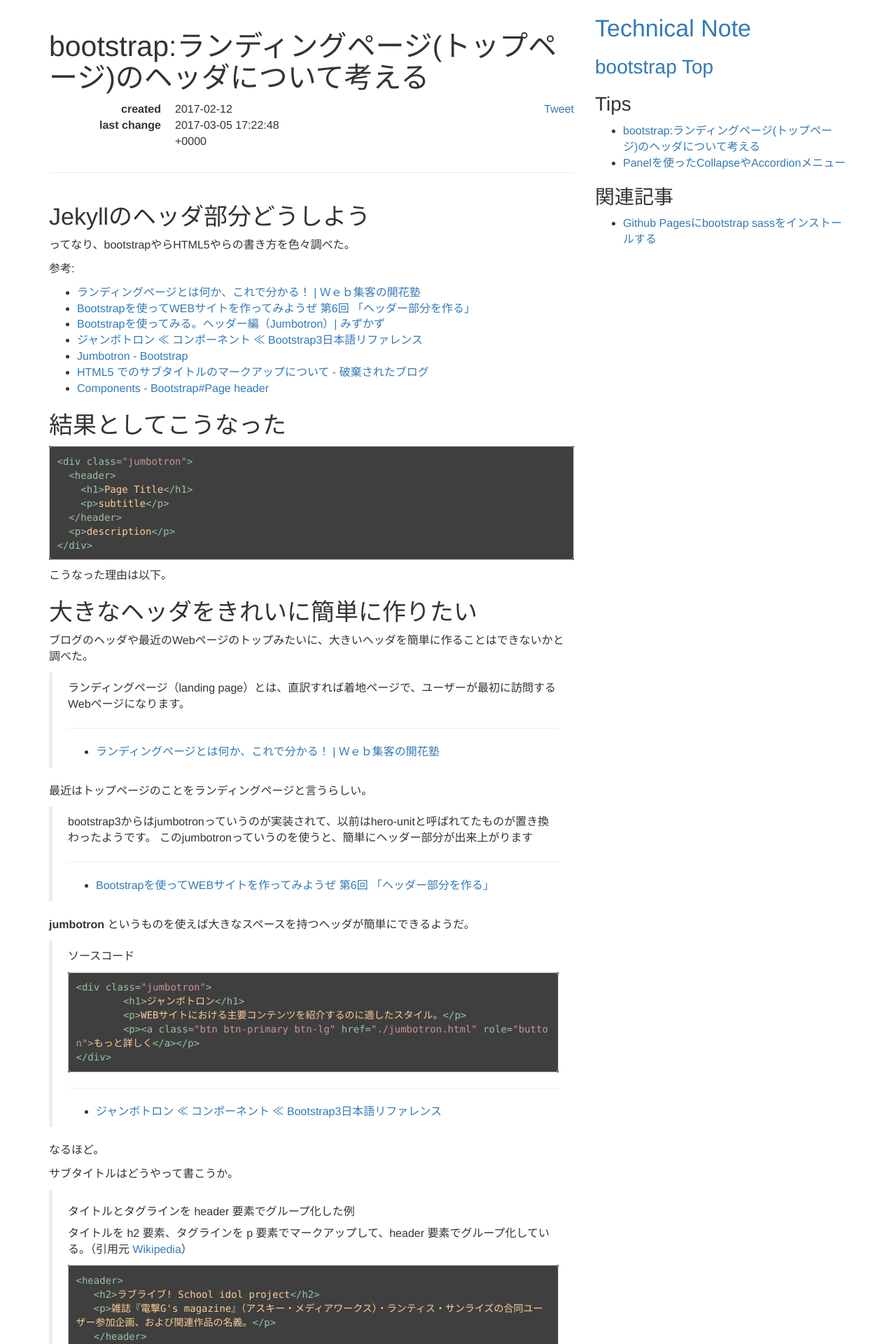
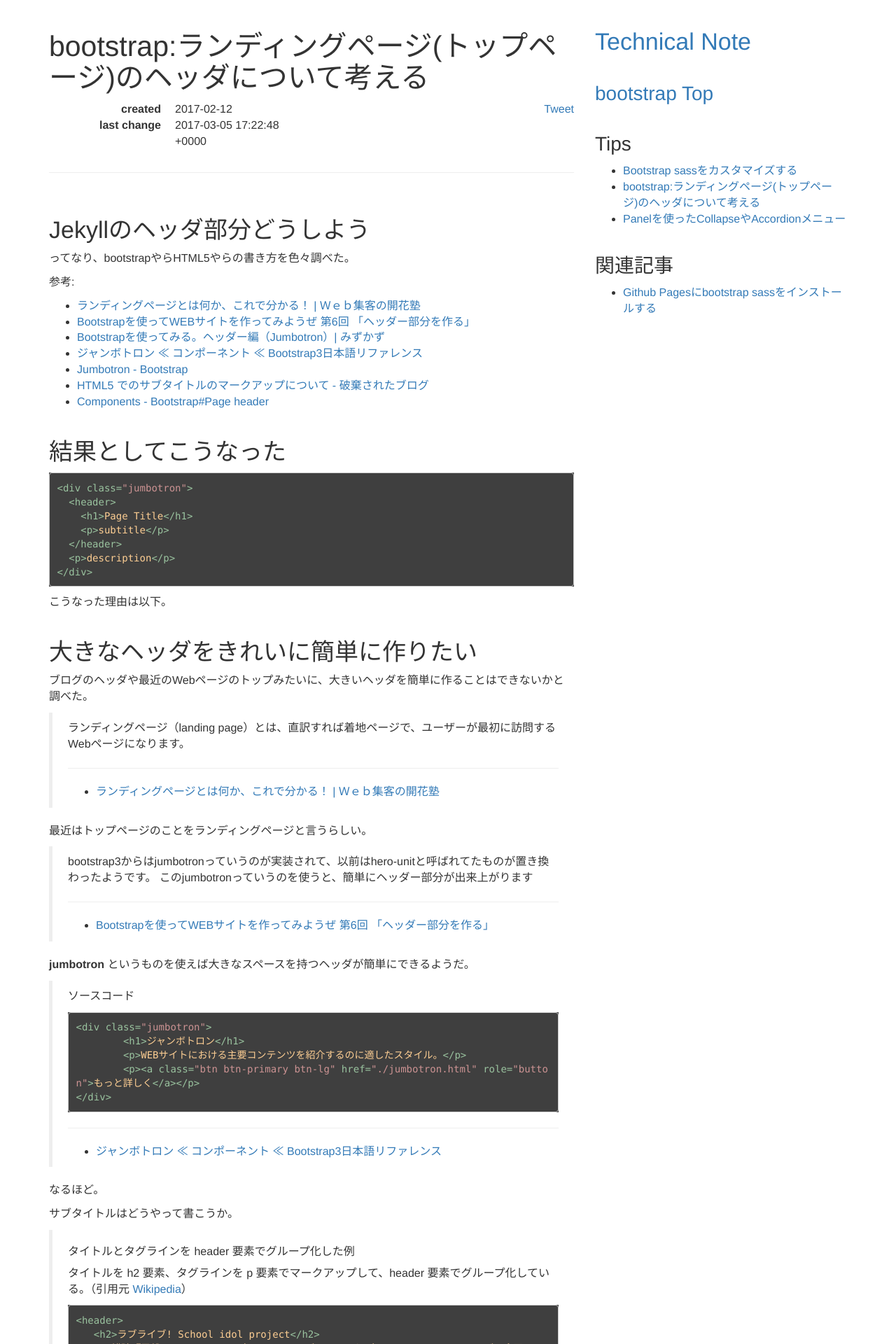
Before and after one commit to leico/TechnicalNote, a Jekyll site: the page built from _Bootstrap/bootstrap-landing-page-header.md, in a window 1280 px wide. Shown: the top 1920 px of the page at 70% size. Built offline with Jekyll 4.4.1, drawn with Linux system fonts in a browser that asks for light colours; comment, search, counter and statistics services are not loaded; some of the changed lines change nothing that is shown.

Commit message:
customize style

````diff
--- /dev/null
+++ b/_Bootstrap/sass-customize.md
@@ -0,0 +1,137 @@
+---
+layout : post
+title  : Bootstrap sassをカスタマイズする
+date   : 2017/04/01
+lastchange : 2017-04-02 00:03:42.
+tags   :
+  - Bootstrap
+  - sass
+  - jekyll
+  - github pages
+---
+
+## デフォルトだとやっぱりみにくい
+
+というか本文の文字小さすぎる。一方で引用の文字大きすぎる。
+
+ということで *style.sass*をカスタマイズした。
+
+```sass
+$font-size-base : 16px
+
+$blockquote-font-size: $font-size-base
+
+
+//import bootstrap
+@import "bootstrap/_bootstrap"
+@import "_syntax"
+
+pre
+  font-size : $font-size-small
+
+.MathJax_Display
+  font-size : $font-size-large
+
+h1, .h1, h2, .h2, h3, .h3
+  margin-top : $font-size-h1
+```
+
+参考
+
+* [Bootstrap実践編 Sass,CSSを追加してオリジナルデザインにする（４） - マンガでなれる？WEBデザイナー講座](https://creativeweb.jp/manga/bootstrap-2/page4)
+* [Sass: Sass Basics](http://sass-lang.com/guide)
+* [変数宣言の!defaultは「既に定義されている場合は上書きしない」という意味 - Qiita](http://qiita.com/yuku_t/items/0bebe541432cdfad4e14)
+
+## 変数の値を変更する
+
+> ```sass
+> $font-stack:    Helvetica, sans-serif
+> $primary-color: #333
+>
+> body
+>   font: 100% $font-stack
+>   color: $primary-color
+> ```
+>
+> ---
+>
+> * [Sass: Sass Basics](http://sass-lang.com/guide)
+
+こうやって変数を使えるらしい。`;`が最後にいらないのがちょっと気持ち悪い。
+
+## bootstrap sass を眺める
+
+> style.scssから_variables.scssのNavbarを探して下記の赤文字の部分を変更します。
+>
+> ---
+> * [Bootstrap実践編 Sass,CSSを追加してオリジナルデザインにする（４） - マンガでなれる？WEBデザイナー講座](https://creativeweb.jp/manga/bootstrap-2/page4)
+
+*\_variables.scss* の中に色々な変数が宣言されているようだ。
+ここから必要なものだけを上書きする。
+
+## bootstrap sass を上書きする
+
+> Sassで変数を定義するときに `!default` がついていることがありますが、
+> これは「あとから上書きされます」という意味ではなく「既に定義されている場合は上書きしません」という意味らしい。
+>
+> ---
+>
+> * [変数宣言の!defaultは「既に定義されている場合は上書きしない」という意味 - Qiita](http://qiita.com/yuku_t/items/0bebe541432cdfad4e14)
+
+なので、文字サイズを先行して宣言しておけば上書きされる。
+
+文字サイズの変数を *bootstrap/bootstrap/_variables.scss* から探すと`$base-font-size` というのがみつかったのでこれを変更する。
+これで`$base-font-size` を基準に全てのフォントサイズがいい感じにアレンジされる。
+
+今度はヘッダの上のマージンが少ないのが気になったり、MathJaxのフォントサイズが気になったり。
+
+Bootstrapで宣言されている変数を利用したいので、`@import`の後にこれらの設定を記述する。
+変数が宣言される前に書いてしまうと当然ながらエラーが返ってくる。
+
+sassでの記法はこんな感じらしい
+
+> ```sass
+> nav
+>   ul
+>     margin: 0
+>     padding: 0
+>     list-style: none
+>
+>   li
+>     display: inline-block
+>
+>   a
+>     display: block
+>     padding: 6px 12px
+>     text-decoration: none
+> ```
+>
+> ---
+>
+> * [Sass: Sass Basics](http://sass-lang.com/guide)
+
+これが
+
+> ```css
+> nav ul {
+>   margin: 0;
+>   padding: 0;
+>   list-style: none;
+> }
+>
+> nav li {
+>   display: inline-block;
+> }
+>
+> nav a {
+>   display: block;
+>   padding: 6px 12px;
+>   text-decoration: none;
+> }
+> ```
+>
+> ---
+>
+> * [Sass: Sass Basics](http://sass-lang.com/guide)
+
+こうなる。
--- a/_data/pages.yml
+++ b/_data/pages.yml
@@ -59,6 +59,7 @@
   sections :
     - name  : Tips
       pages :
+        - sass-customize
         - bootstrap-landing-page-header
         - panel-collapse
 
--- a/css/style.sass
+++ b/css/style.sass
@@ -15,3 +15,6 @@
 
 .MathJax_Display
   font-size : $font-size-large
+
+h1, .h1, h2, .h2, h3, .h3
+  margin-top : $font-size-h1
````
